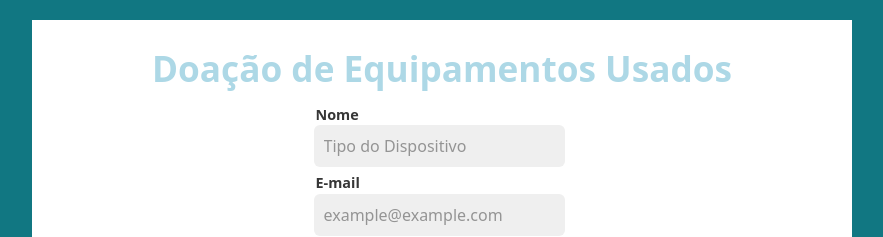
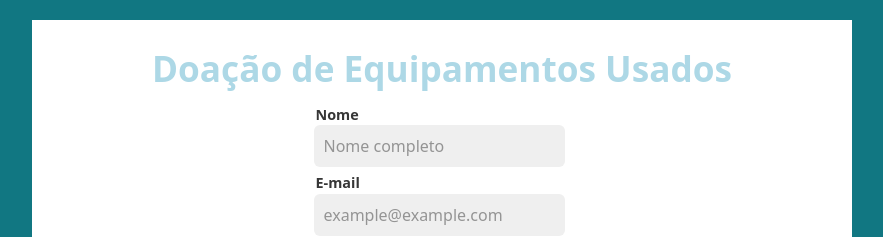
Before and after one commit to brenomorais-ti/doacao-computatores, a Next.js app: page / in a window 1280 px wide. Shown: the top 237 px of the page, without its empty margins (198-1081 px from the left). Built offline with nearby package versions, Linux system fonts and the light colour scheme.

Commit message:
inserir array no objeto

```diff
--- a/package.json
+++ b/package.json
@@ -9,6 +9,7 @@
 		"lint": "eslint src"
 	},
 	"dependencies": {
+		"axios": "^0.27.2",
 		"bootstrap": "^4.6.0",
 		"next": "latest",
 		"react": "^17.0.2",
--- a/src/pages/index.js
+++ b/src/pages/index.js
@@ -12,12 +12,27 @@ export default function Home() {
     formState: { errors, isValid }
   } = useForm({mode: 'all'});
 
-  const onSubmit = data =>{
-    data.device = device
-    console.log(data)
-    console.log(teste)
-    alert( 'teste')
-  };
+  const onSubmit = data => {
+    console.log(form1)
+    console.log(device)
+    const payload = {...form1, device: [...device]}
+    console.log(payload)
+    alert(JSON.stringify(payload))
+  }
+
+  const [form1, setForm1] = useState  ({
+    name:'',
+    email:'',
+    phone:'',
+    zip:'',
+    city:'',
+    state:'',
+    streetAddress:'',
+    number:'',
+    complement:'',
+    neighborhood:'',
+    deviceCount:''
+  })
 
   const [device, setDevice] = useState([])
 
@@ -31,109 +46,15 @@ export default function Home() {
     newDevice[index][name]=value
     setDevice(newDevice)
   }
-//criei esse objeto vazio
 
-  var teste = {}
-// fiz essa função para receber o valor e o nome do campo e inserir no objeto
-  function setList(value, name){
-    teste[name] = value
-  }
+  //OBJETO TESTE
+  //var teste = {}
 
-  function Form() {
-    return (
-      <>
-        <Input
-          label={'Nome'}
-          name={'name'}
-          type={'text'}
-          placeholder={'Tipo do Dispositivo'}
-          onChange={({currentTarget:{value, name}}) => setList(value, name)} /*inseri um onChange para
-                                                                                capturar o valor e o nome
-                                                                                do campo e chamar a função q
-                                                                                insere os dados no objeto*/
-        />
-
-        <Input
-          label={'E-mail'}
-          name={'email'}
-          type={'text'}
-          placeholder={'example@example.com'}
-          onChange={({currentTarget:{value, name}}) => setList(value, name)}
-        />
-
-        <Input
-          label={'Telefone'}
-          name={'phone'}
-          type={'text'}
-          placeholder={'(00) 0000-0000'}
-          onChange={({currentTarget:{value, name}}) => setList(value, name)}
-        />
-
-        <Input
-          label={'CEP'}
-          name={'zip'}
-          type={'text'}
-          placeholder={'00000-000'}
-          onChange={({currentTarget:{value, name}}) => setList(value, name)}
-        />
-
-        <Input
-          label={'Cidade'}
-          name={'city'}
-          type={'text'}
-          placeholder={'Cidade'}
-          onChange={({currentTarget:{value, name}}) => setList(value, name)}
-        />
-
-        <Input
-          label={'UF'}
-          name={'state'}
-          type={'text'}
-          placeholder={'UF'}
-          onChange={({currentTarget:{value, name}}) => setList(value, name)}
-        />
-
-        <Input
-          label={'Rua/Av'}
-          name={'streetAddress'}
-          type={'text'}
-          placeholder={'Rua/Av'}
-          onChange={({currentTarget:{value, name}}) => setList(value, name)}
-        />
-
-        <Input
-          label={'Nº'}
-          name={'number'}
-          type={'text'}
-          placeholder={'Número'}
-          onChange={({currentTarget:{value, name}}) => setList(value, name)}
-        />
-
-        <Input
-          label={'Complemento'}
-          name={'comprement'}
-          type={'text'}
-          placeholder={'Complemento'}
-          onChange={({currentTarget:{value, name}}) => setList(value, name)}
-        />
-
-        <Input
-          label={'Ponto de referência'}
-          name={'neighborhood'}
-          type={'text'}
-          placeholder={'Ponto de referência'}
-          onChange={({currentTarget:{value, name}}) => setList(value, name)}
-        />
-
-        <Input
-          label={'Quantidade de Dispositivos'}
-          name={'device'}
-          type={'number'}
-          placeholder={'Quantidade de Dispositivos'}
-          onChange={
-            (e) => rendlerList(e.currentTarget.value)} />
-      </>
-    )
+  function setList (value, name){
+   // teste[name] = value
+   const newForm = {...form1}
+   newForm[name]=value
+   setForm1(newForm)
   }
 
   return (
@@ -149,7 +70,97 @@ export default function Home() {
         <h1 className={styles.h1}>Doação de Equipamentos Usados</h1>
 
         <form onSubmit={onSubmit}>
-          <Form />
+          <Input
+            required
+            label={'Nome'}
+            name={'name'}
+            type={'text'}
+            placeholder={'Nome completo'}
+            onChange={({currentTarget:{value, name}}) => {
+              setList(value, name)}} />
+
+          <Input
+            label={'E-mail'}
+            name={'email'}
+            type={'text'}
+            placeholder={'example@example.com'}
+            onChange={({currentTarget:{value, name}}) => {
+              setList(value, name)}} />
+
+          <Input
+            label={'Telefone'}
+            name={'phone'}
+            type={'text'}
+            placeholder={'(00) 0000-0000'}
+            onChange={({currentTarget:{value, name}}) => {
+              setList(value, name)}} />
+
+
+          <Input
+            label={'CEP'}
+            name={'zip'}
+            type={'text'}
+            placeholder={'00000-000'}
+            onChange={({currentTarget:{value, name}}) => {
+              setList(value, name)}} />
+
+
+          <Input
+            label={'Cidade'}
+            name={'city'}
+            type={'text'}
+            placeholder={'Cidade'}
+            onChange={({currentTarget:{value, name}}) => {
+              setList(value, name)}} />
+
+          <Input
+            label={'UF'}
+            name={'state'}
+            type={'text'}
+            placeholder={'UF'}
+            onChange={({currentTarget:{value, name}}) => {
+              setList(value, name)}} />
+
+          <Input
+            label={'Rua/Av'}
+            name={'streetAddress'}
+            type={'text'}
+            placeholder={'Rua/Av'}
+            onChange={({currentTarget:{value, name}}) => {
+              setList(value, name)}} />
+
+          <Input
+            label={'Nº'}
+            name={'number'}
+            type={'text'}
+            placeholder={'Número'}
+            onChange={({currentTarget:{value, name}}) => {
+              setList(value, name)}} />
+
+          <Input
+            label={'Complemento'}
+            name={'comprement'}
+            type={'text'}
+            placeholder={'Complemento'}
+            onChange={({currentTarget:{value, name}}) => {
+              setList(value, name)}} />
+
+          <Input
+            label={'Ponto de referência'}
+            name={'neighborhood'}
+            type={'text'}
+            placeholder={'Ponto de referência'}
+            onChange={({currentTarget:{value, name}}) => {
+              setList(value, name)}} />
+
+          <Input
+            label={'Quantidade de Dispositivos'}
+            name={'device'}
+            type={'number'}
+            placeholder={'Quantidade de Dispositivos'}
+            onChange={
+              (e) => rendlerList(e.currentTarget.value)} />
+
           {
             device.map((_, index) => (
             <>
@@ -174,7 +185,6 @@ export default function Home() {
             SAVE
           </button>
         </form>
-
       </main>
     </div>
   )
```
Also changed, not shown: src/actions/cep.js (added, +8 -0 lines), 1 other file (tests, documents, lock files or other folders).
